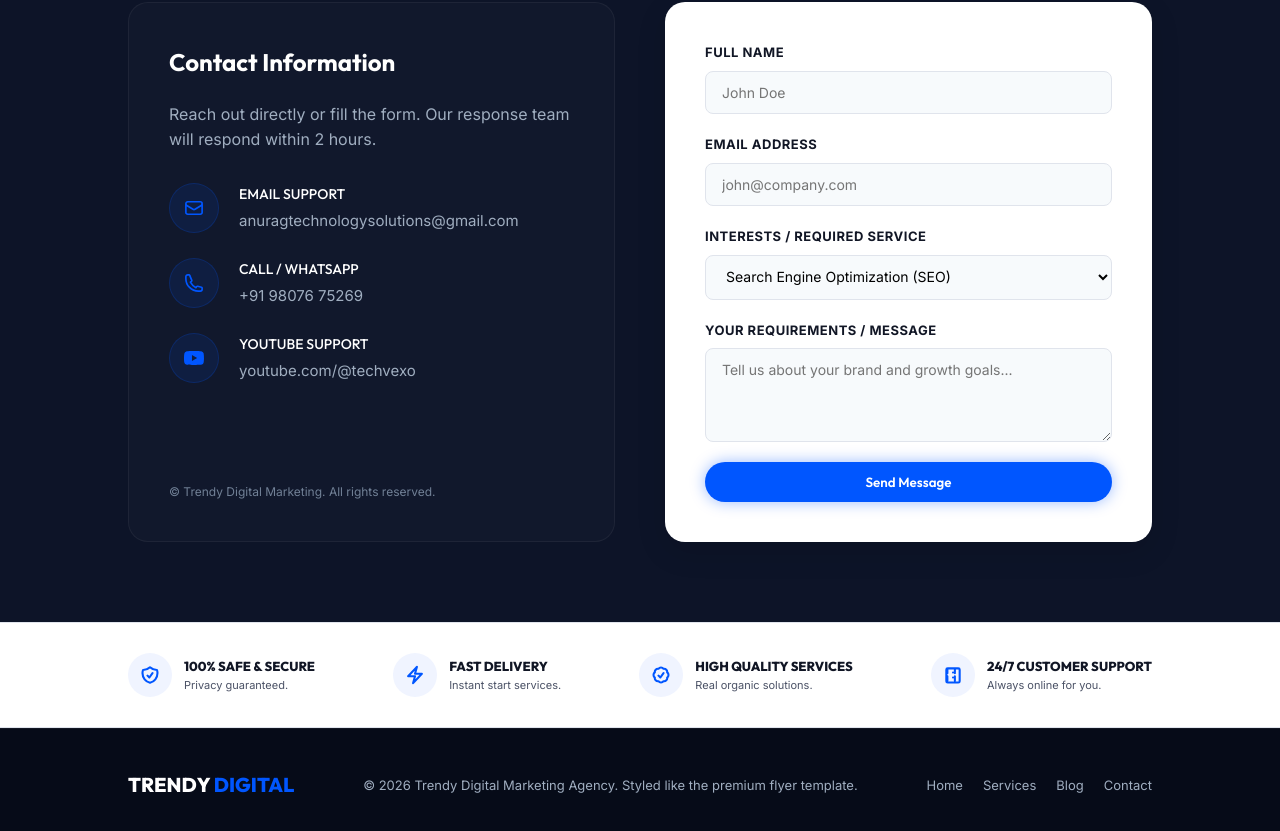
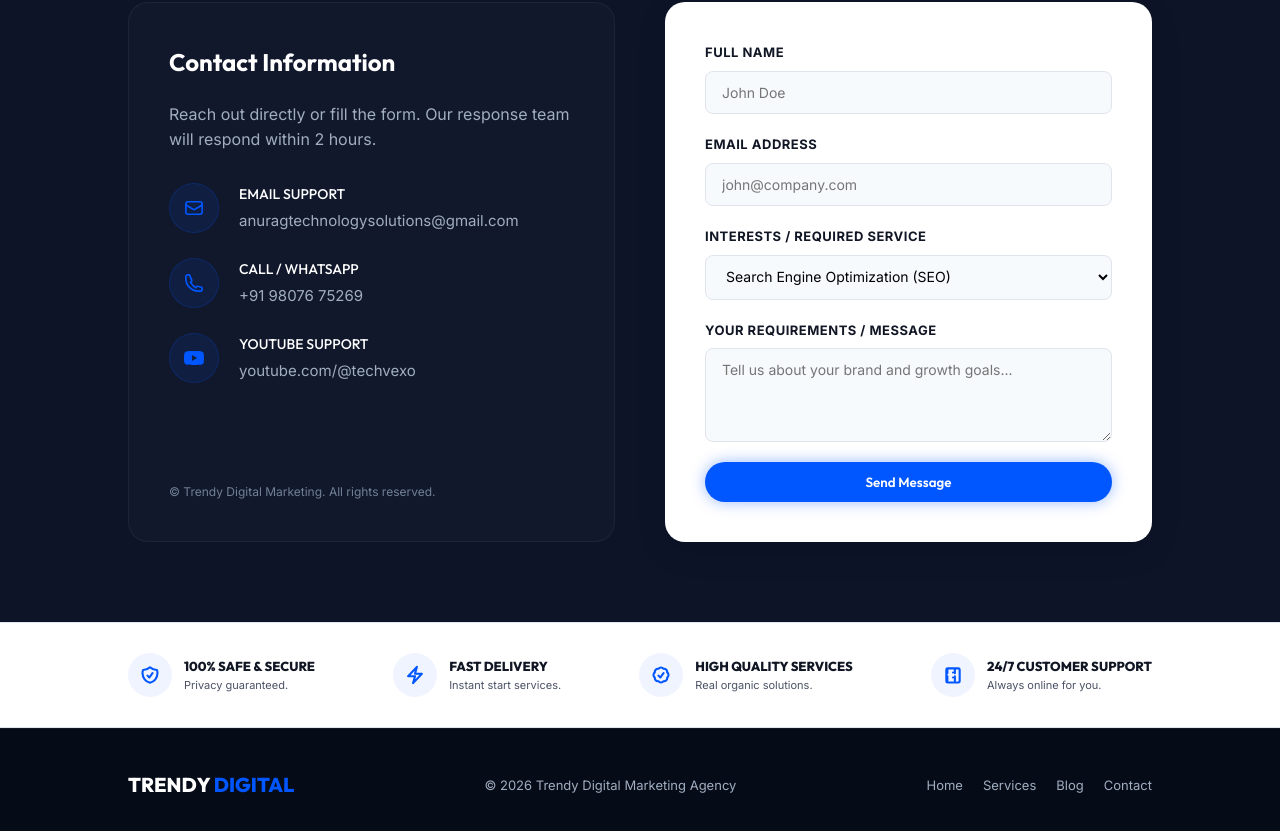
Before and after one commit to ssmwebmarketing/ssmwebmarketing.github.io, a plain HTML site: page index.html in a window 1280 px wide. Shown: the part 5424-6255 px from the top of the page. Drawn offline with Linux system fonts and the light colour scheme.

Commit message:
Update index.html

```diff
--- a/index.html
+++ b/index.html
@@ -788,7 +788,7 @@
   <footer class="main-footer">
     <div class="footer-container">
       <div class="footer-logo">TRENDY <span>DIGITAL</span></div>
-      <div>&copy; 2026 Trendy Digital Marketing Agency. Styled like the premium flyer template.</div>
+      <div>&copy; 2026 Trendy Digital Marketing Agency</div>
       <div class="footer-links">
         <a href="#home">Home</a>
         <a href="#services">Services</a>
```
